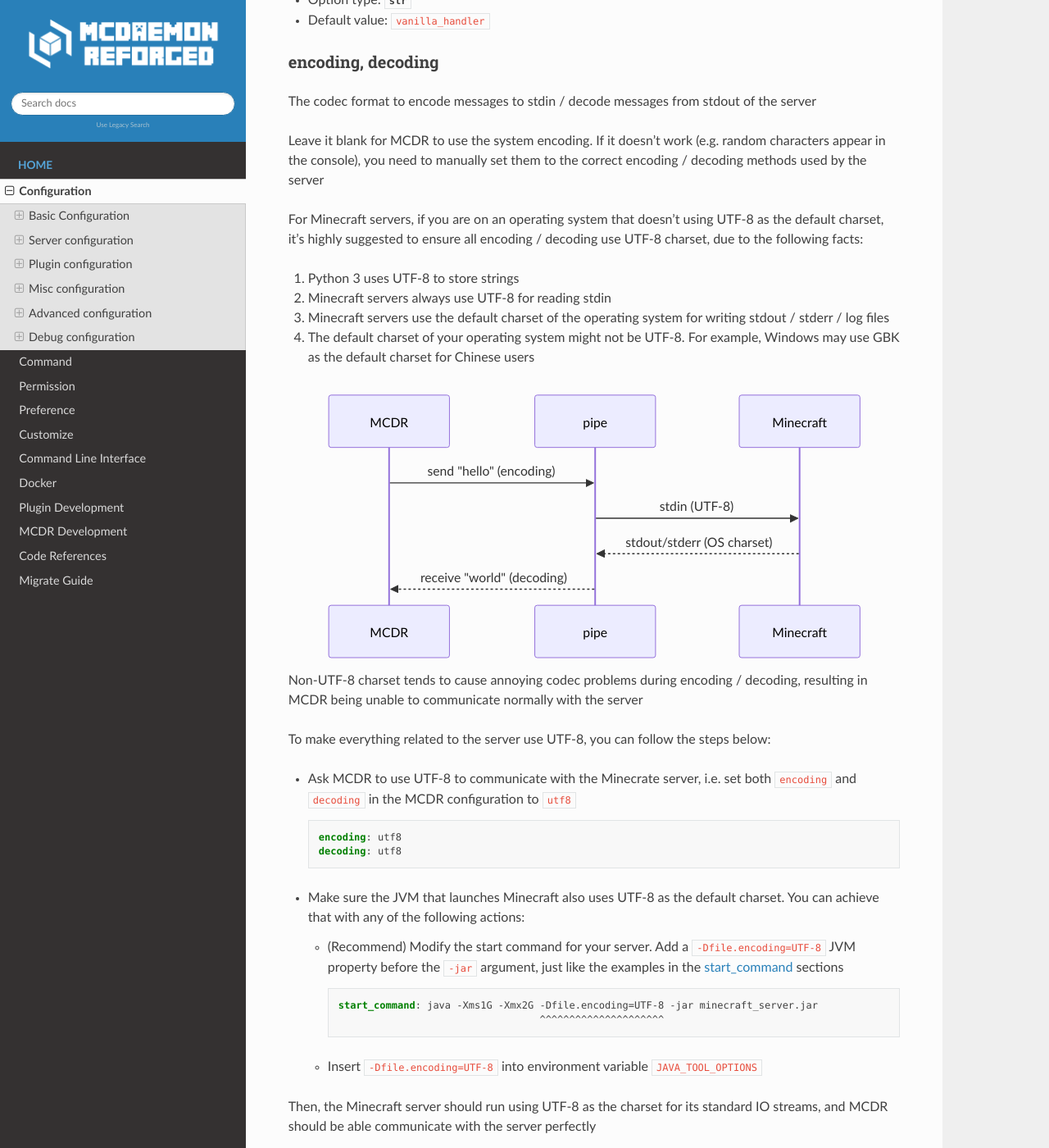
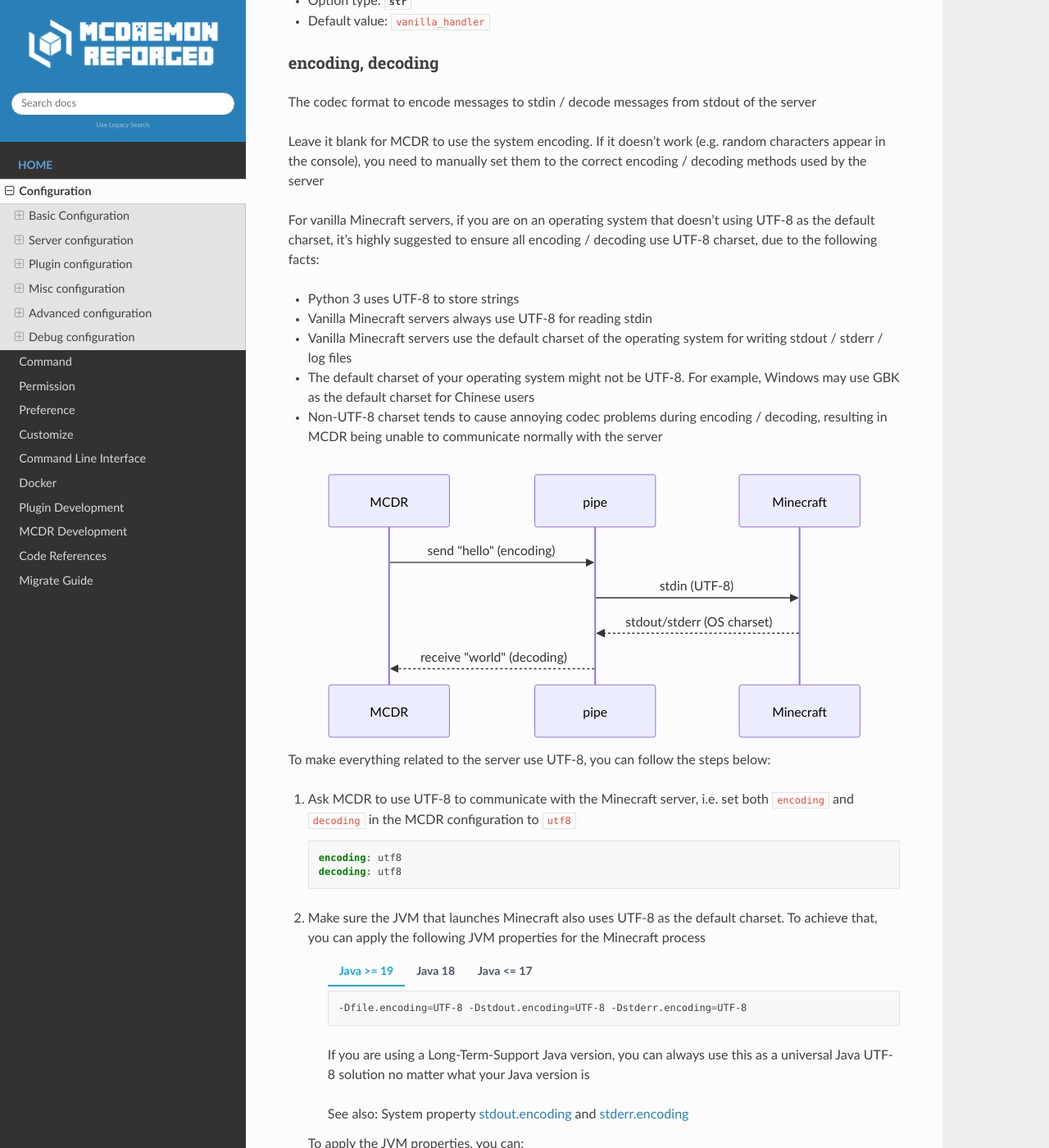
Before and after one commit to MCDReforged/MCDReforged, a Sphinx documentation site: the page built from docs/source/configuration.rst, in a window 1280 px wide and 1400 px high, scrolled down 3356 px. Shown: the whole window at 82% size. Built offline with Sphinx 7.4.7 and the Read the Docs theme 2.0.0, drawn with Linux system fonts in a browser that asks for light colours; pages that are not in the unit, such as notebooks, are missing from menus; the version number could not be read and is left out; comment, search, counter and statistics services are not loaded; some of the changed text lies outside the part shown.

Commit message:
decoding now support list[str], and encoding / decoding doc update for jep400

```diff
--- a/docs/source/configuration.rst
+++ b/docs/source/configuration.rst
@@ -84,7 +84,7 @@ which mean the server will be started in shell mode:
 
 .. code-block:: yaml
 
-    start_command: java -Xms1G -Xmx2G -Dfile.encoding=UTF-8 -jar minecraft_server.jar nogui
+    start_command: java -Xms1G -Xmx2G -jar minecraft_server.jar nogui
 
 If you have already written a startup script in the :ref:`working directory <configuration:working_directory>`, you can:
 
@@ -107,32 +107,32 @@ If there are some special character (e.g. ``"`` and ``\``) that yaml doesn't lik
     .. code-block:: yaml
 
         # use "" to wrap the command and escape " and \
-        start_command: "\"C:\\Program Files\\Java\\jdk-17.0.3.1\\bin\\java.exe\" -Xms1G -Xmx2G -Dfile.encoding=UTF-8 -jar minecraft_server.jar"
+        start_command: "\"C:\\Program Files\\Java\\jdk-17.0.3.1\\bin\\java.exe\" -Xms1G -Xmx2G -jar minecraft_server.jar"
 
         # use '' to wrap the command
-        start_command: '"C:\Program Files\Java\jdk-17.0.3.1\bin\java.exe" -Xms1G -Xmx2G -Dfile.encoding=UTF-8 -jar minecraft_server.jar'
+        start_command: '"C:\Program Files\Java\jdk-17.0.3.1\bin\java.exe" -Xms1G -Xmx2G -jar minecraft_server.jar'
 
         # use multi-line string
         start_command: |-
-          "C:\Program Files\Java\jdk-17.0.3.1\bin\java.exe" -Xms1G -Xmx2G -Dfile.encoding=UTF-8 -jar minecraft_server.jar
+          "C:\Program Files\Java\jdk-17.0.3.1\bin\java.exe" -Xms1G -Xmx2G -jar minecraft_server.jar
 
 .. tab:: Linux
 
     .. code-block:: yaml
 
         # use "" to wrap the command and escape " and \
-        start_command: "\"/path/to my/java\" -Xms1G -Xmx2G -Dfile.encoding=UTF-8 -jar minecraft_server.jar"
+        start_command: "\"/path/to my/java\" -Xms1G -Xmx2G -jar minecraft_server.jar"
 
         # use '' to wrap the command
-        start_command: '"/path/to my/java" -Xms1G -Xmx2G -Dfile.encoding=UTF-8 -jar minecraft_server.jar'
+        start_command: '"/path/to my/java" -Xms1G -Xmx2G -jar minecraft_server.jar'
 
         # use multi-line string
         start_command: |-
-          "/path/to my/java" -Xms1G -Xmx2G -Dfile.encoding=UTF-8 -jar minecraft_server.jar
+          "/path/to my/java" -Xms1G -Xmx2G -jar minecraft_server.jar
 
 .. note::
 
-    For Minecraft servers, you might want to add a ``-Dfile.encoding=UTF-8`` JVM property before the ``-jar`` argument, like the examples above
+    For Minecraft servers, you might want to add some JVM properties like ``-Dfile.encoding=UTF-8`` before the ``-jar`` argument to ensure a UTF-8 charset environment
 
     See :ref:`configuration:encoding, decoding` section for more information of UTF-8 charset for Minecraft servers
 
@@ -154,7 +154,7 @@ Here is a table of current built-in handlers and their suitable server types
    * - Handler
      - Compatible server types
    * - vanilla_handler
-     - For Vanilla / Carpet / Fabric server
+     - For Vanilla / Carpet / Fabric server. Use this if your server is vanilla enough
    * - beta18_handler
      - For Vanilla server in legacy versions, e.g. < 1.7, or even beta1.8. Tested in 1.6.4 and beta1.8.1.
    * - bukkit_handler
@@ -187,14 +187,16 @@ The codec format to encode messages to stdin / decode messages from stdout of th
 Leave it blank for MCDR to use the system encoding. If it doesn't work (e.g. random characters appear in the console),
 you need to manually set them to the correct encoding / decoding methods used by the server
 
-For Minecraft servers, if you are on an operating system that doesn't using UTF-8 as the default charset,
+For vanilla Minecraft servers, if you are on an operating system that doesn't using UTF-8 as the default charset,
 it's highly suggested to ensure all encoding / decoding use UTF-8 charset, due to the following facts:
 
-1.  Python 3 uses UTF-8 to store strings
-2.  Minecraft servers always use UTF-8 for reading stdin
-3.  Minecraft servers use the default charset of the operating system for writing stdout / stderr / log files
-4.  The default charset of your operating system might not be UTF-8.
+*   Python 3 uses UTF-8 to store strings
+*   Vanilla Minecraft servers always use UTF-8 for reading stdin
+*   Vanilla Minecraft servers use the default charset of the operating system for writing stdout / stderr / log files
+*   The default charset of your operating system might not be UTF-8.
     For example, Windows may use GBK as the default charset for Chinese users
+*   Non-UTF-8 charset tends to cause annoying codec problems during encoding / decoding,
+    resulting in MCDR being unable to communicate normally with the server
 
 .. mermaid::
     :alt: pipe
@@ -209,12 +211,9 @@ it's highly suggested to ensure all encoding / decoding use UTF-8 charset, due t
         Minecraft-->>pipe: stdout/stderr (OS charset)
         pipe-->>MCDR: receive "world" (decoding)
 
-Non-UTF-8 charset tends to cause annoying codec problems during encoding / decoding,
-resulting in MCDR being unable to communicate normally with the server
-
 To make everything related to the server use UTF-8, you can follow the steps below:
 
-*   Ask MCDR to use UTF-8 to communicate with the Minecrate server,
+#.  Ask MCDR to use UTF-8 to communicate with the Minecraft server,
     i.e. set both ``encoding`` and ``decoding`` in the MCDR configuration to ``utf8``
 
     .. code-block:: yaml
@@ -222,18 +221,46 @@ To make everything related to the server use UTF-8, you can follow the steps bel
         encoding: utf8
         decoding: utf8
 
-*   Make sure the JVM that launches Minecraft also uses UTF-8 as the default charset.
-    You can achieve that with any of the following actions:
+#.  Make sure the JVM that launches Minecraft also uses UTF-8 as the default charset.
+    To achieve that, you can apply the following JVM properties for the Minecraft process
 
-    *   (Recommend) Modify the start command for your server. Add a ``-Dfile.encoding=UTF-8`` JVM property before the ``-jar`` argument,
-        just like the examples in the :ref:`configuration:start_command` sections
+        .. tab:: Java >= 19
+
+            .. code-block:: bash
+
+                -Dfile.encoding=UTF-8 -Dstdout.encoding=UTF-8 -Dstderr.encoding=UTF-8
+
+            If you are using a Long-Term-Support Java version, you can always use this as a universal Java UTF-8 solution
+            no matter what your Java version is
+
+            See also: System property `stdout.encoding <https://docs.oracle.com/en/java/javase/19/docs/api/java.base/java/lang/System.html#stdout.encoding>`__ and
+            `stderr.encoding <https://docs.oracle.com/en/java/javase/19/docs/api/java.base/java/lang/System.html#stderr.encoding>`__
+
+        .. tab:: Java 18
+
+            .. code-block:: bash
+
+                -Dfile.encoding=UTF-8 -Dsun.stdout.encoding=UTF-8 -Dsun.stderr.encoding=UTF-8
+
+            Notes that ``-Dsun.stdout.encoding`` and ``-Dsun.stderr.encoding`` are unspecified API.
+            See also: `JEP 400 <https://openjdk.org/jeps/400>`__
+
+        .. tab:: Java <= 17
+
+            .. code-block:: bash
+
+                -Dfile.encoding=UTF-8
+
+    To apply the JVM properties, you can:
+
+    *   (Recommend) Modify the start command for your server. Add the following arguments before the ``-jar`` argument
 
         .. code-block:: yaml
 
-            start_command: java -Xms1G -Xmx2G -Dfile.encoding=UTF-8 -jar minecraft_server.jar
-                                              ^^^^^^^^^^^^^^^^^^^^^
+            start_command: java -Xms1G -Xmx2G -Dfile.encoding=UTF-8 -Dstdout.encoding=UTF-8 -Dstderr.encoding=UTF-8 -jar minecraft_server.jar
+            #                                 ^^^^^^^^^^^^^^^^^^^^^^^^^^^ insert these ^^^^^^^^^^^^^^^^^^^^^^^^^^^^
 
-    *   Insert ``-Dfile.encoding=UTF-8`` into environment variable ``JAVA_TOOL_OPTIONS``
+    *   Insert the arguments you need into environment variable ``JAVA_TOOL_OPTIONS``, in case you can't modify the server start command
 
 Then, the Minecraft server should run using UTF-8 as the charset for its standard IO streams,
 and MCDR should be able communicate with the server perfectly
@@ -241,9 +268,59 @@ and MCDR should be able communicate with the server perfectly
 Of course, if you're sure that your operating system uses UTF-8 as the default character set,
 then there's no need for any configuration. You can even leave these 2 options ``encoding``/ ``decoding`` blank to use the default system charset
 
+If you server has mixed encoding output, you can provide multiple decoding method by supplying a list of string as the value,
+In this case, MCDR will try all decoding methods one by one until one succeeds
+
+* Example scenario: In Windows, the shell outputs with OS-charset (let's say GBK), and the server outputs with UTF-8
+* Example solution: ``decoding: ['utf8', 'gbk']``
+
+**encoding**
+
 * Option type: ``Optional[str]``
-* Default value: ``utf8``, ``utf8``
+* Default value: ``utf8``
 * Examples: ``utf8``, ``gbk``
+
+**decoding**
+
+* Option type: ``Optional[str]`` or ``List[str]``
+* Default value: ``utf8``
+* Examples: ``utf8``, ``gbk``, ``['utf8', 'gbk']``
+
+.. dropdown:: Explanation of the above JVM properties
+
+    For Minecraft server, it has 2 common way to print stuffs to stdout / stderr:
+
+    **(a) Log with log4j**
+
+        Vanilla Minecraft server uses the log4j library for logging.
+        It configures log4j to use ``ConsoleAppender`` for logging messages to stdout,
+        which eventually uses ``Charset.defaultCharset()`` to get the default charset
+
+        UTF-8 solution for this case: ``-Dfile.encoding=UTF-8``
+
+    **(b) Print with System.out or System.err**
+
+        Sometimes Minecraft server might directly print stuffs into stdout / stderr.
+        In this case, we need to ensure both of ``System.out`` and ``System.err`` use UTF-8 charset as the encoding method
+
+        UTF-8 solution for this case:
+
+        .. list-table::
+            :header-rows: 1
+
+            * - Java Version
+              - JVM args to ensure UTF-8
+            * - <= 1.17
+              - ``-Dfile.encoding=UTF-8``
+            * - 1.18
+              - ``-Dsun.stdout.encoding=UTF-8 -Dsun.stderr.encoding=UTF-8`` (unspecified API)
+            * - >= 1.19
+              - ``-Dstdout.encoding=UTF-8 -Dstderr.encoding=UTF-8``
+
+        See also:
+
+        *   `JEP 400: UTF-8 by Default <https://openjdk.org/jeps/400>`__
+        *   https://bugs.openjdk.org/browse/JDK-8285492
 
 rcon
 ^^^^
```
Also changed, not shown: 4 other files.
